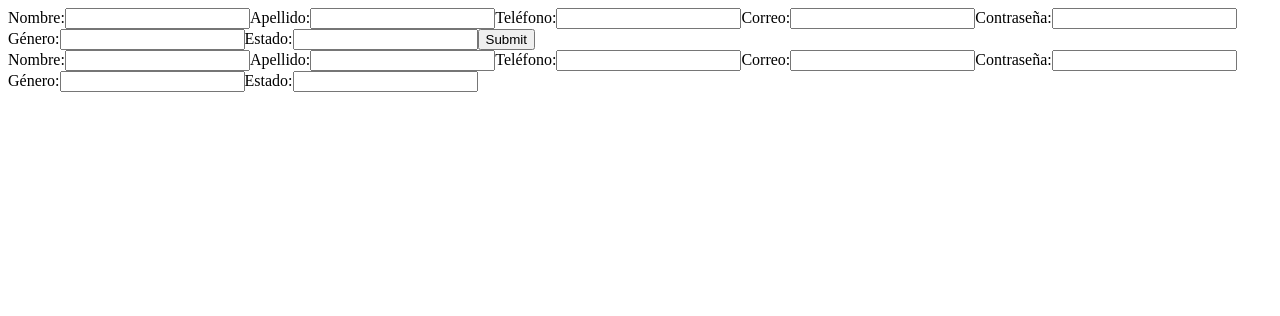
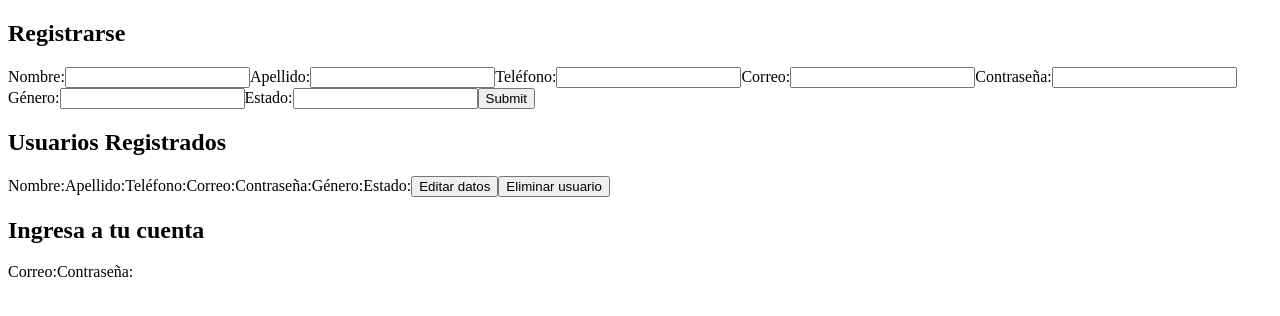
Before and after one commit to daniitoro29/crud-sofi-adopciones, a React (Create React App) app in the folder client/: page / in a window 1280 px wide. Shown: the top 316 px of the page. Built offline with nearby package versions, Linux system fonts and the light colour scheme.

Commit message:
Added components

```diff
--- a/client/src/App.js
+++ b/client/src/App.js
@@ -1,68 +1,14 @@
+import Form from "./views/Form/Form";
+import Login from "./views/Login/Login";
+import User from "./views/User/User";
+
 function App() {
 
   return (
     <div className="App">
-      <form>
-        <label>
-          Nombre:
-          <input type="text" name="nombre" />
-        </label>
-        <label>
-          Apellido:
-          <input type="text" name="apellido" />
-        </label>
-        <label>
-          Teléfono:
-          <input type="text" name="telefono" />
-        </label>
-        <label>
-          Correo:
-          <input type="text" name="correo" />
-        </label>
-        <label>
-          Contraseña:
-          <input type="text" name="contraseña" />
-        </label>
-        <label>
-          Género:
-          <input type="text" name="genero" />
-        </label>
-        <label>
-          Estado:
-          <input type="text" name="estado" />
-        </label>
-        <input type="submit" value="Submit" />
-      </form>
-      <div>
-      <label>
-          Nombre:
-          <input type="text" name="nombre" />
-        </label>
-        <label>
-          Apellido:
-          <input type="text" name="apellido" />
-        </label>
-        <label>
-          Teléfono:
-          <input type="text" name="telefono" />
-        </label>
-        <label>
-          Correo:
-          <input type="text" name="correo" />
-        </label>
-        <label>
-          Contraseña:
-          <input type="text" name="contraseña" />
-        </label>
-        <label>
-          Género:
-          <input type="text" name="genero" />
-        </label>
-        <label>
-          Estado:
-          <input type="text" name="estado" />
-          </label>
-      </div>
+      <Form />
+      <User />
+      <Login />
     </div>
   );
 }
--- /dev/null
+++ b/client/src/views/Form/Form.jsx
@@ -0,0 +1,40 @@
+const Form = () => {
+  return (
+    <>
+    <h2>Registrarse</h2>
+      <form>
+        <label>
+          Nombre:
+          <input type="text" name="nombre" />
+        </label>
+        <label>
+          Apellido:
+          <input type="text" name="apellido" />
+        </label>
+        <label>
+          Teléfono:
+          <input type="text" name="telefono" />
+        </label>
+        <label>
+          Correo:
+          <input type="text" name="correo" />
+        </label>
+        <label>
+          Contraseña:
+          <input type="text" name="contraseña" />
+        </label>
+        <label>
+          Género:
+          <input type="text" name="genero" />
+        </label>
+        <label>
+          Estado:
+          <input type="text" name="estado" />
+        </label>
+        <input type="submit" value="Submit" />
+      </form>
+    </>
+  );
+};
+
+export default Form;
--- /dev/null
+++ b/client/src/views/Login/Login.jsx
@@ -0,0 +1,17 @@
+const Login = () => {
+    return (
+      <>
+        <h2>Ingresa a tu cuenta</h2>
+        <div>
+          <label>
+            Correo:
+          </label>
+          <label>
+            Contraseña:
+          </label>
+        </div>
+      </>
+    );
+  };
+
+  export default Login;
--- /dev/null
+++ b/client/src/views/User/User.jsx
@@ -0,0 +1,35 @@
+const User = () => {
+
+    return (
+      <>
+        <h2>Usuarios Registrados</h2>
+        <div>
+          <label>
+            Nombre:
+          </label>
+          <label>
+            Apellido:
+          </label>
+          <label>
+            Teléfono:
+          </label>
+          <label>
+            Correo:
+          </label>
+          <label>
+            Contraseña:
+          </label>
+          <label>
+            Género:
+          </label>
+          <label>
+            Estado:
+          </label>
+          <button>Editar datos</button>
+          <button>Eliminar usuario</button>
+        </div>
+      </>
+    );
+  };
+
+  export default User;
```
Also changed, not shown: client/package.json (+6 -2 lines), client/src/views/Form/Form.css (added), client/src/views/Login/Login.css (added), client/src/views/User/User.css (added).
